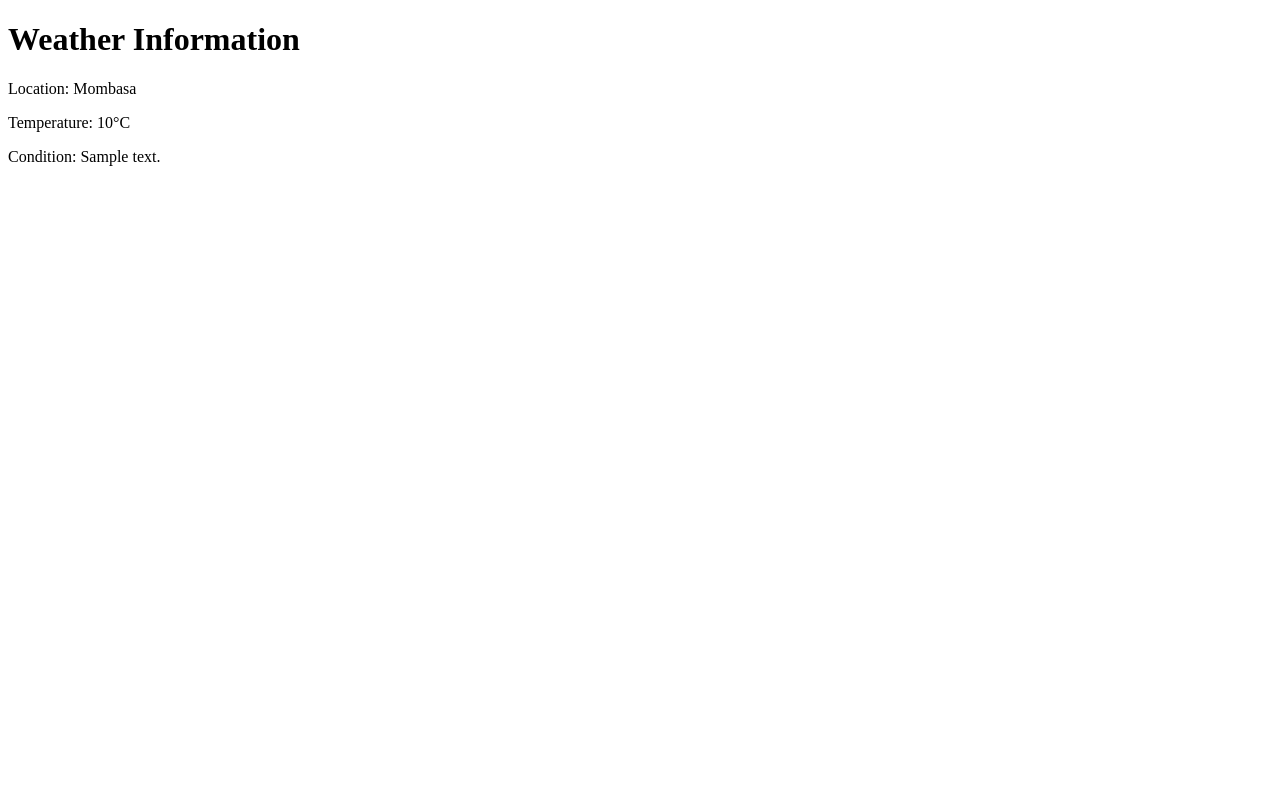
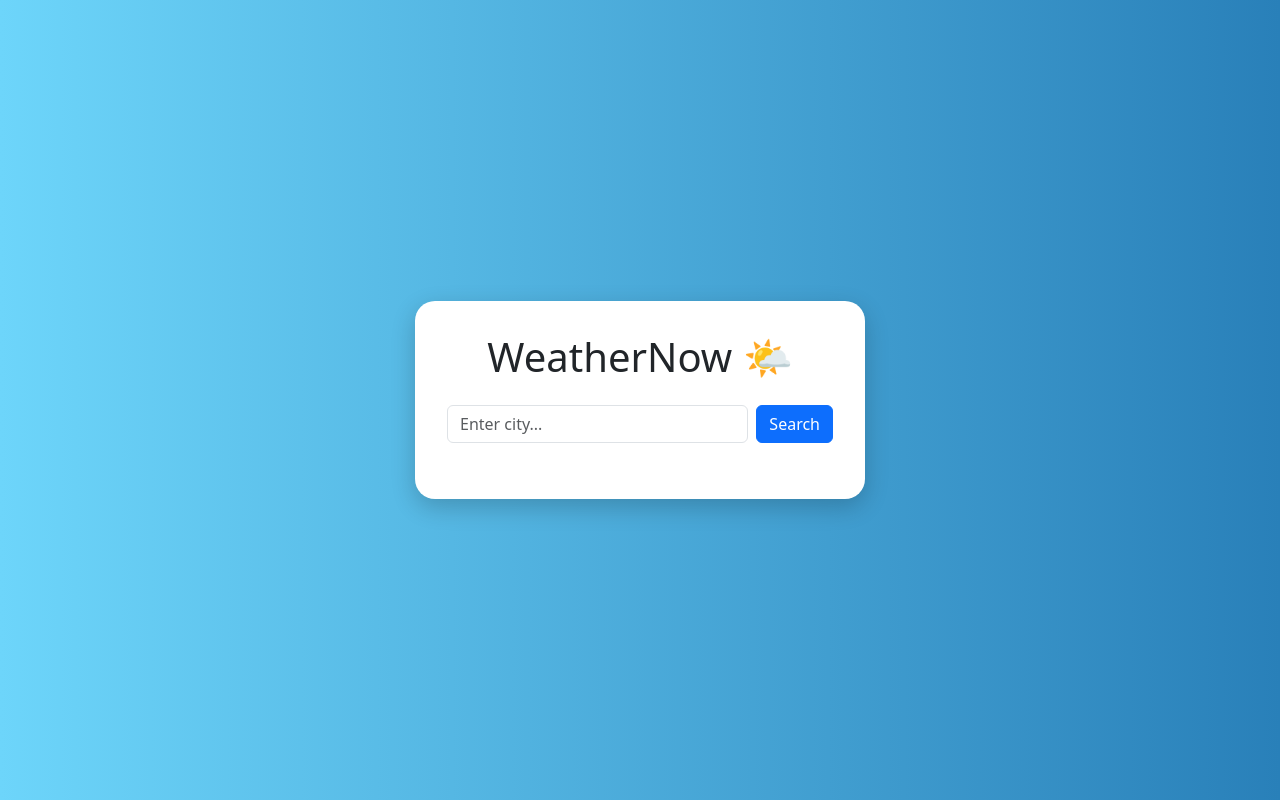
Before and after one commit to Barasa2023/weatherapp, a Django app: page / in a window 1280 px wide. Run offline with Django 5.2, Linux system fonts and the light colour scheme; tables that the repository leaves empty hold one stand-in row (values such as "Sample post"); a database or web service that is not in the repository returns one stand-in record (values such as "Sample title"); data that the repository does not hold is empty; some libraries are stand-ins or nearby versions.

Commit message:
Feat: Add styling

```diff
--- a/weather/templates/weather/index.html
+++ b/weather/templates/weather/index.html
@@ -1,14 +1,83 @@
+{% load static %}
 <!DOCTYPE html>
 <html lang="en">
 <head>
-    <meta charset="UTF-8">
-    <meta name="viewport" content="width=device-width, initial-scale=1.0">
-    <title>Weather App</title>
+  <meta charset="UTF-8">
+  <meta name="viewport" content="width=device-width, initial-scale=1.0">
+  <title>Weather App</title>
+
+  <!-- Bootstrap CSS -->
+  <link
+    href="https://cdn.jsdelivr.net/npm/bootstrap@5.3.2/dist/css/bootstrap.min.css"
+    rel="stylesheet">
+
+  <!-- Weather Icons (optional) -->
+  <link
+    rel="stylesheet"
+    href="https://cdnjs.cloudflare.com/ajax/libs/weather-icons/2.0.10/css/weather-icons.min.css"/>
+
+  <style>
+    body {
+      background: linear-gradient(to right, #6dd5fa, #2980b9);
+      min-height: 100vh;
+      display: flex;
+      align-items: center;
+      justify-content: center;
+    }
+    .weather-card {
+      border-radius: 20px;
+      box-shadow: 0 8px 25px rgba(0,0,0,0.2);
+      background: white;
+      padding: 2rem;
+      max-width: 450px;
+      text-align: center;
+    }
+    .temp {
+      font-size: 3rem;
+      font-weight: bold;
+    }
+    .weather-icon {
+      font-size: 4rem;
+      margin: 1rem 0;
+      color: #2980b9;
+    }
+  </style>
 </head>
 <body>
-    <h1>Weather Information</h1>
-    <p>Location: {{ weather.location }}</p>
-    <p>Temperature: {{ weather.temperature }}°C</p>
-    <p>Condition: {{ weather.condition }}</p>
+  <div class="container">
+    <div class="weather-card mx-auto">
+      <h1 class="mb-4">WeatherNow 🌤️</h1>
+
+      <!-- Search Form -->
+      <form method="get" class="d-flex mb-4">
+        <input type="text" name="city" class="form-control me-2" placeholder="Enter city..." required>
+        <button class="btn btn-primary">Search</button>
+      </form>
+
+      <!-- Weather Info -->
+      {% if weather.city %}
+        <h2>{{ weather.city }}</h2>
+        <div class="weather-icon">
+          <i class="wi wi-day-sunny"></i>
+          <!-- you can map icons dynamically later -->
+        </div>
+        <p class="temp">{{ weather.temperature }}°C</p>
+        <p class="text-capitalize">{{ weather.description }}</p>
+
+        <!-- Extra Details -->
+        <div class="row mt-4">
+          <div class="col">
+            <p>💧 Humidity: {{ weather.humidity|default:"--" }}%</p>
+          </div>
+          <div class="col">
+            <p>🌬️ Wind: {{ weather.wind|default:"--" }} km/h</p>
+          </div>
+        </div>
+      {% endif %}
+    </div>
+  </div>
+
+  <!-- Bootstrap JS -->
+  <script src="https://cdn.jsdelivr.net/npm/bootstrap@5.3.2/dist/js/bootstrap.bundle.min.js"></script>
 </body>
 </html>
```
